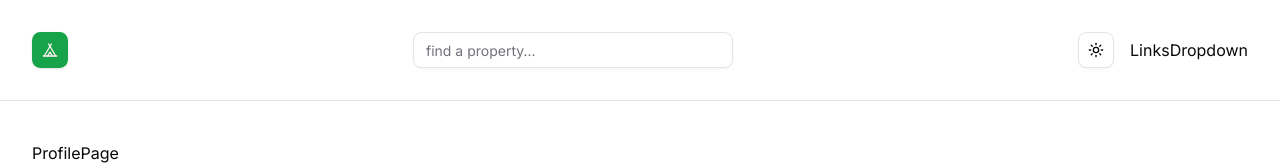
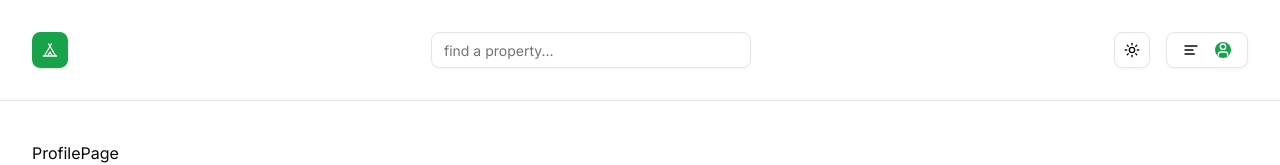
Before and after one commit to sungbbang/next-home-away, a Next.js app: page /profile in a window 1280 px wide. Shown: the top 165 px of the page. Built offline with nearby package versions, Linux system fonts and the light colour scheme.

Commit message:
navbar 유저 아이콘 및 드롭다운메뉴

```diff
--- a/components/navbar/LinksDropdown.tsx
+++ b/components/navbar/LinksDropdown.tsx
@@ -1,7 +1,38 @@
 import React from 'react';
+import {
+  DropdownMenu,
+  DropdownMenuContent,
+  DropdownMenuItem,
+  DropdownMenuTrigger,
+} from '@/components/ui/dropdown-menu';
+import { LuAlignLeft } from 'react-icons/lu';
+import Link from 'next/link';
+import { Button } from '../ui/button';
+import UserIcon from './UserIcon';
+import { links } from '@/utils/links';
 
 function LinksDropdown() {
-  return <div>LinksDropdown</div>;
+  return (
+    <DropdownMenu>
+      <DropdownMenuTrigger asChild>
+        <Button variant='outline' className='flex gap-4 max-w-[100px]'>
+          <LuAlignLeft className='w-6 h-6' />
+          <UserIcon />
+        </Button>
+      </DropdownMenuTrigger>
+      <DropdownMenuContent className='w-52' align='start' sideOffset={10}>
+        {links.map(link => {
+          return (
+            <DropdownMenuItem key={link.href}>
+              <Link href={link.href} className='capitalize w-full'>
+                {link.label}
+              </Link>
+            </DropdownMenuItem>
+          );
+        })}
+      </DropdownMenuContent>
+    </DropdownMenu>
+  );
 }
 
 export default LinksDropdown;
--- a/components/navbar/UserIcon.tsx
+++ b/components/navbar/UserIcon.tsx
@@ -1,7 +1,8 @@
 import React from 'react';
+import { LuUser } from 'react-icons/lu';
 
 function UserIcon() {
-  return <div>UserIcon</div>;
+  return <LuUser className='w-6 h-6 bg-primary rounded-full text-white' />;
 }
 
 export default UserIcon;
--- /dev/null
+++ b/utils/links.ts
@@ -0,0 +1,14 @@
+type NavLink = {
+  href: string;
+  label: string;
+};
+
+export const links: NavLink[] = [
+  { href: '/', label: 'home' },
+  { href: '/favorites ', label: 'favorites' },
+  { href: '/bookings ', label: 'bookings' },
+  { href: '/reviews ', label: 'reviews' },
+  { href: '/rentals/create ', label: 'create rental' },
+  { href: '/rentals', label: 'my rentals' },
+  { href: '/profile ', label: 'profile' },
+];
```
